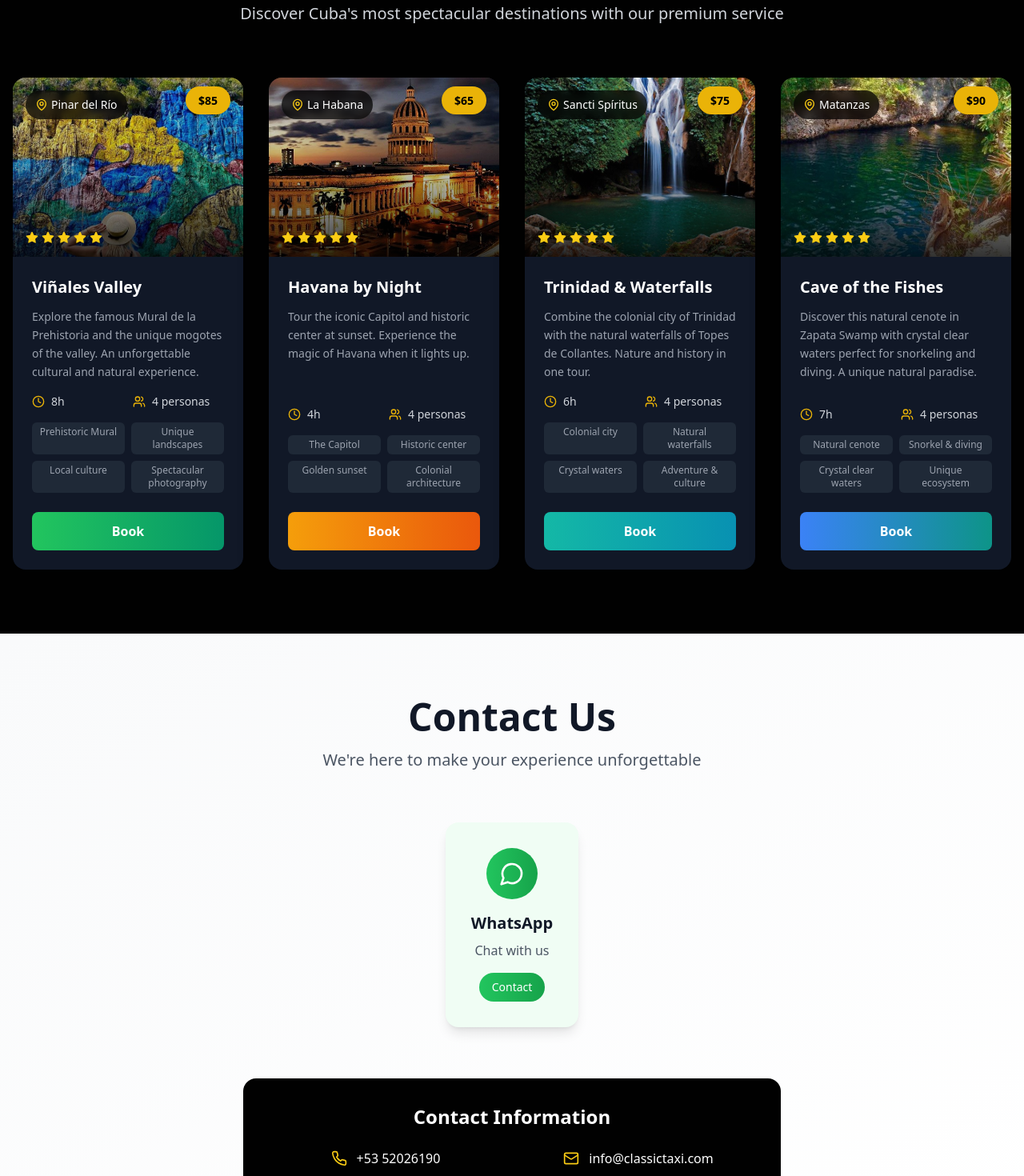
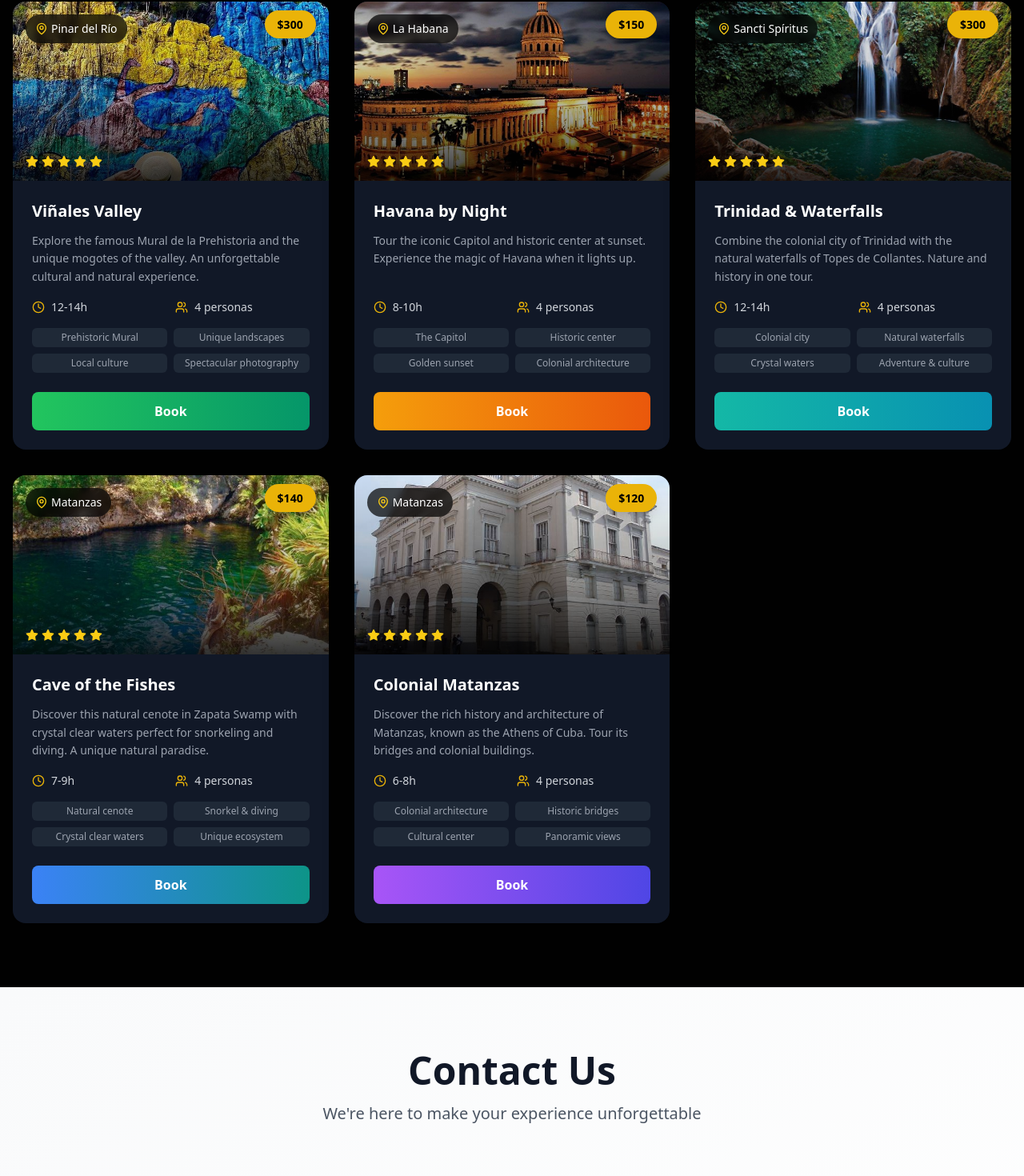
Before and after one commit to RobeDevG/CubaClasicTaxis, a React (Vite) app: page / in a window 1280 px wide. Shown: the part 2426-3896 px from the top of the page at 80% size. Built offline with nearby package versions, Linux system fonts and the light colour scheme.

Commit message:
Refactor code structure for improved readability and maintainability

```diff
--- a/index.html
+++ b/index.html
@@ -2,7 +2,7 @@
 <html lang="es">
   <head>
     <meta charset="UTF-8" />
-    <link rel="icon" type="image/svg+xml" href="/vite.svg" />
+    <link rel="icon" type="image/x-icon" href="/favicon.ico" />
     <meta name="viewport" content="width=device-width, initial-scale=1.0" />
     <meta name="google-site-verification" content="sjU82F_Ky_3VE9DWWp9U-cAActrJbd5AJw2pIx21y1A" />
     <meta name="description" content="Servicio de taxis clásicos americanos y excursiones turísticas. Experimenta el lujo vintage con nuestros autos clásicos restaurados." />
--- a/src/components/Contact.tsx
+++ b/src/components/Contact.tsx
@@ -12,7 +12,7 @@ const Contact: React.FC = () => {
       icon: MessageCircle,
       color: "from-green-500 to-green-600",
       hoverColor: "hover:from-green-400 hover:to-green-500",
-      url: "https://wa.me/5352026190",
+      url: "https://wa.me/5352384482",
       bgColor: "bg-green-50",
     },
     /* {
@@ -50,6 +50,11 @@ const Contact: React.FC = () => {
       opacity: 1,
       transition: { duration: 0.8, ease: "easeOut" },
     },
+  }
+
+  const handleWhatsAppClick = (phoneNumber: string) => {
+    const message = encodeURIComponent("Hola! Me interesa conocer más sobre sus servicios de taxis clásicos.")
+    window.open(`https://wa.me/${phoneNumber.replace(/\s/g, "")}?text=${message}`, "_blank")
   }
 
   return (
@@ -119,9 +124,39 @@ const Contact: React.FC = () => {
           <div className="bg-black text-white rounded-2xl p-8 max-w-2xl mx-auto">
             <h3 className="text-2xl font-bold mb-6">{t("contact.contactInfo")}</h3>
             <div className="grid md:grid-cols-2 gap-6">
-              <div className="flex items-center space-x-3 justify-center">
-                <Phone className="h-5 w-5 text-yellow-400" />
-                <span>+53 52026190</span>
+              <div className="flex flex-col space-y-3">
+                <div className="flex items-center space-x-3 justify-center">
+                  <Phone className="h-5 w-5 text-yellow-400" />
+                  <motion.a
+                    href="https://wa.me/5352384482"
+                    target="_blank"
+                    rel="noopener noreferrer"
+                    whileHover={{ scale: 1.05 }}
+                    className="hover:text-yellow-400 transition-colors duration-300 cursor-pointer"
+                    onClick={(e) => {
+                      e.preventDefault()
+                      handleWhatsAppClick("5352384482")
+                    }}
+                  >
+                    +53 52384482
+                  </motion.a>
+                </div>
+                <div className="flex items-center space-x-3 justify-center">
+                  <Phone className="h-5 w-5 text-yellow-400" />
+                  <motion.a
+                    href="https://wa.me/5353431628"
+                    target="_blank"
+                    rel="noopener noreferrer"
+                    whileHover={{ scale: 1.05 }}
+                    className="hover:text-yellow-400 transition-colors duration-300 cursor-pointer"
+                    onClick={(e) => {
+                      e.preventDefault()
+                      handleWhatsAppClick("5353431628")
+                    }}
+                  >
+                    +53 53431628
+                  </motion.a>
+                </div>
               </div>
               <div className="flex items-center space-x-3 justify-center">
                 <Mail className="h-5 w-5 text-yellow-400" />
--- a/src/components/Excursions.tsx
+++ b/src/components/Excursions.tsx
@@ -1,53 +1,63 @@
-import type React from "react"
-import { motion } from "framer-motion"
-import { useTranslation } from "react-i18next"
-import { Clock, Users, Star, MapPin } from "lucide-react"
-import vinalesImg from "../assets/viñales.png"
-import habanaImg from "../assets/habana.png"
-import trinidadImg from "../assets/trinidad.png"
-import cuevalospeceImg from "../assets/cuevadelospeces.png"
+import type React from "react";
+import { motion } from "framer-motion";
+import { useTranslation } from "react-i18next";
+import { Clock, Users, Star, MapPin } from "lucide-react";
+import vinalesImg from "../assets/viñales.png";
+import habanaImg from "../assets/habana.png";
+import trinidadImg from "../assets/trinidad.png";
+import cuevalospeceImg from "../assets/cuevadelospeces.png";
+import matanzasImg from "../assets/Teatrosauto.jpg";
 
 const Excursions: React.FC = () => {
-  const { t } = useTranslation()
+  const { t } = useTranslation();
 
   const excursions = [
     {
       key: "vinales",
       image: vinalesImg,
-      duration: "8h",
+      duration: "12-14h",
       capacity: "4 personas",
-      price: "$85",
+      price: "$300",
       location: "Pinar del Río",
       color: "from-green-500 to-emerald-600",
     },
     {
       key: "habana",
       image: habanaImg,
-      duration: "4h",
+      duration: "8-10h",
       capacity: "4 personas",
-      price: "$65",
+      price: "$150",
       location: "La Habana",
       color: "from-amber-500 to-orange-600",
     },
     {
       key: "trinidad",
       image: trinidadImg,
-      duration: "6h",
+      duration: "12-14h",
       capacity: "4 personas",
-      price: "$75",
+      price: "$300",
       location: "Sancti Spíritus",
       color: "from-teal-500 to-cyan-600",
     },
     {
       key: "cuevalospeces",
       image: cuevalospeceImg,
-      duration: "7h",
+      duration: "7-9h",
       capacity: "4 personas",
-      price: "$90",
+      price: "$140",
       location: "Matanzas",
       color: "from-blue-500 to-teal-600",
     },
-  ]
+    {
+      key: "matanzas",
+      image: matanzasImg,
+      duration: "6-8h",
+      capacity: "4 personas",
+      price: "$120",
+      location: "Matanzas",
+      color: "from-purple-500 to-indigo-600",
+    },
+  ];
 
   const containerVariants = {
     hidden: { opacity: 0 },
@@ -57,7 +67,7 @@ const Excursions: React.FC = () => {
         staggerChildren: 0.2,
       },
     },
-  }
+  };
 
   const cardVariants = {
     hidden: { y: 50, opacity: 0 },
@@ -66,12 +76,14 @@ const Excursions: React.FC = () => {
       opacity: 1,
       transition: { duration: 0.8, ease: "easeOut" },
     },
-  }
+  };
 
   const handleWhatsAppClick = (tourName: string) => {
-    const message = encodeURIComponent(`Hola! Me interesa la excursión "${tourName}". ¿Podrían darme más información?`)
-    window.open(`https://wa.me/5352026190?text=${message}`, "_blank")
-  }
+    const message = encodeURIComponent(
+      `Hola! Me interesa la excursión "${tourName}". ¿Podrían darme más información?`
+    );
+    window.open(`https://wa.me/5352384482?text=${message}`, "_blank");
+  };
 
   return (
     <section id="excursions" className="py-20 bg-black">
@@ -83,8 +95,12 @@ const Excursions: React.FC = () => {
           viewport={{ once: true }}
           className="text-center mb-16"
         >
-          <h2 className="text-4xl md:text-5xl font-bold text-white mb-4">{t("excursions.title")}</h2>
-          <p className="text-xl text-gray-300 max-w-4xl mx-auto mb-8 leading-relaxed">{t("excursions.subtitle")}</p>
+          <h2 className="text-4xl md:text-5xl font-bold text-white mb-4">
+            {t("excursions.title")}
+          </h2>
+          <p className="text-xl text-gray-300 max-w-4xl mx-auto mb-8 leading-relaxed">
+            {t("excursions.subtitle")}
+          </p>
         </motion.div>
 
         <motion.div
@@ -92,10 +108,13 @@ const Excursions: React.FC = () => {
           initial="hidden"
           whileInView="visible"
           viewport={{ once: true }}
-          className="grid md:grid-cols-2 lg:grid-cols-4 gap-8"
+          className="grid md:grid-cols-2 lg:grid-cols-3 gap-8"
         >
           {excursions.map((excursion) => {
-            const highlights = t(`excursions.tours.${excursion.key}.highlights`, { returnObjects: true }) as string[]
+            const highlights = t(
+              `excursions.tours.${excursion.key}.highlights`,
+              { returnObjects: true }
+            ) as string[];
 
             return (
               <motion.div
@@ -124,7 +143,9 @@ const Excursions: React.FC = () => {
                   <div className="absolute top-4 left-4">
                     <div className="flex items-center space-x-1 bg-black/70 backdrop-blur-sm px-3 py-2 rounded-full">
                       <MapPin className="h-4 w-4 text-yellow-400" />
-                      <span className="text-white text-sm font-medium">{excursion.location}</span>
+                      <span className="text-white text-sm font-medium">
+                        {excursion.location}
+                      </span>
                     </div>
                   </div>
 
@@ -132,7 +153,10 @@ const Excursions: React.FC = () => {
                   <div className="absolute bottom-4 left-4">
                     <div className="flex items-center space-x-1">
                       {[...Array(5)].map((_, i) => (
-                        <Star key={i} className="h-4 w-4 text-yellow-400 fill-current" />
+                        <Star
+                          key={i}
+                          className="h-4 w-4 text-yellow-400 fill-current"
+                        />
                       ))}
                     </div>
                   </div>
@@ -140,7 +164,9 @@ const Excursions: React.FC = () => {
 
                 {/* Content Section - Flex grow to push button to bottom */}
                 <div className="p-6 flex-1 flex flex-col">
-                  <h3 className="text-xl font-bold text-white mb-3">{t(`excursions.tours.${excursion.key}.title`)}</h3>
+                  <h3 className="text-xl font-bold text-white mb-3">
+                    {t(`excursions.tours.${excursion.key}.title`)}
+                  </h3>
 
                   <p className="text-gray-400 mb-4 text-sm leading-relaxed flex-grow">
                     {t(`excursions.tours.${excursion.key}.description`)}
@@ -161,11 +187,16 @@ const Excursions: React.FC = () => {
                   {/* Highlights */}
                   <div className="mb-6">
                     <div className="grid grid-cols-2 gap-2">
-                      {highlights.slice(0, 4).map((highlight: string, index: number) => (
-                        <div key={index} className="text-xs text-gray-400 bg-gray-800 px-2 py-1 rounded-md text-center">
-                          {highlight}
-                        </div>
-                      ))}
+                      {highlights
+                        .slice(0, 4)
+                        .map((highlight: string, index: number) => (
+                          <div
+                            key={index}
+                            className="text-xs text-gray-400 bg-gray-800 px-2 py-1 rounded-md text-center"
+                          >
+                            {highlight}
+                          </div>
+                        ))}
                     </div>
                   </div>
 
@@ -174,7 +205,11 @@ const Excursions: React.FC = () => {
                     <motion.button
                       whileHover={{ scale: 1.05 }}
                       whileTap={{ scale: 0.95 }}
-                      onClick={() => handleWhatsAppClick(t(`excursions.tours.${excursion.key}.title`))}
+                      onClick={() =>
+                        handleWhatsAppClick(
+                          t(`excursions.tours.${excursion.key}.title`)
+                        )
+                      }
                       className={`w-full py-3 bg-gradient-to-r ${excursion.color} text-white font-bold rounded-lg hover:shadow-lg transition-all duration-300`}
                     >
                       {t("excursions.book")}
@@ -182,12 +217,12 @@ const Excursions: React.FC = () => {
                   </div>
                 </div>
               </motion.div>
-            )
+            );
           })}
         </motion.div>
       </div>
     </section>
-  )
-}
+  );
+};
 
-export default Excursions
+export default Excursions;
--- a/src/components/Hero.tsx
+++ b/src/components/Hero.tsx
@@ -25,6 +25,11 @@ const Hero: React.FC = () => {
       opacity: 1,
       transition: { duration: 0.8, ease: "easeOut" },
     },
+  }
+
+  const handleWhatsAppClick = () => {
+    const message = encodeURIComponent("Hola! Me interesa reservar un taxi clásico. ¿Podrían darme más información?")
+    window.open(`https://wa.me/5352384482?text=${message}`, "_blank")
   }
 
   return (
@@ -94,9 +99,10 @@ const Hero: React.FC = () => {
 
         <motion.div variants={itemVariants}>
           <motion.button
+            onClick={handleWhatsAppClick}
             whileHover={{ scale: 1.05, boxShadow: "0 0 30px rgba(251, 191, 36, 0.5)" }}
             whileTap={{ scale: 0.95 }}
-            className="px-12 py-4 bg-gradient-to-r from-yellow-400 to-yellow-600 text-black font-bold text-lg rounded-full shadow-2xl hover:from-yellow-500 hover:to-yellow-700 transition-all duration-300"
+            className="px-12 py-4 bg-gradient-to-r from-yellow-400 to-yellow-600 text-black font-bold text-lg rounded-full shadow-2xl hover:from-yellow-500 hover:to-yellow-700 transition-all duration-300 cursor-pointer"
           >
             {t("hero.cta")}
           </motion.button>
--- a/src/components/Services.tsx
+++ b/src/components/Services.tsx
@@ -16,7 +16,7 @@ const Services: React.FC = () => {
       accentColor: "text-emerald-600",
       bgColor: "bg-emerald-500",
       borderColor: "border-emerald-500",
-      whatsappNumber: "+5355794449",
+      whatsappNumber: "53 52384482",
     },
     {
       key: "taxi2",
@@ -25,7 +25,7 @@ const Services: React.FC = () => {
       accentColor: "text-red-600",
       bgColor: "bg-red-500",
       borderColor: "border-red-500",
-      whatsappNumber: "+53 52026190",
+      whatsappNumber: "+53 52384482",
     },
   ]
 
@@ -130,11 +130,9 @@ const Services: React.FC = () => {
 
                 {/* Content Section */}
                 <div className="p-8">
-                  <div className="flex items-start justify-between mb-4">
+                  <div className="flex items-start justify-between mb-6">
                     <h3 className="text-2xl font-bold text-gray-900 leading-tight">{t(`services.${taxi.key}.name`)}</h3>
                   </div>
-
-                  <p className="text-gray-600 mb-6 leading-relaxed text-lg">{t(`services.${taxi.key}.description`)}</p>
 
                   {/* Info Cards */}
                   <div className="grid grid-cols-1 gap-3 mb-6">
@@ -145,7 +143,7 @@ const Services: React.FC = () => {
                   </div>
 
                   {/* Features Grid */}
-                  <div className="grid grid-cols-2 gap-3 mb-6">
+                  <div className="grid grid-cols-2 gap-3 mb-8">
                     {features.map((feature: string, featureIndex: number) => {
                       const IconComponent = featureIcons[featureIndex as keyof typeof featureIcons]
                       return (
@@ -197,7 +195,7 @@ const Services: React.FC = () => {
             <motion.button
               whileHover={{ scale: 1.05 }}
               whileTap={{ scale: 0.95 }}
-              onClick={() => handleWhatsAppClick("+53 52026190", "servicios personalizados")}
+              onClick={() => handleWhatsAppClick("+53 52384482", "servicios personalizados")}
               className="px-8 py-3 bg-black text-white font-bold rounded-xl hover:bg-gray-800 transition-all duration-300"
             >
               {t("services.contactNow")}
--- a/src/i18n/locales/en.json
+++ b/src/i18n/locales/en.json
@@ -33,7 +33,7 @@
       "features": ["Original chrome", "Premium interior", "Improved suspension", "Sound system"],
       "capacity": "Up to 4 passengers",
       "year": "1954",
-      "price": "From $30/hour"
+      "price": "From $25/hour"
     }
   },
   "excursions": {
@@ -61,6 +61,11 @@
         "title": "Cave of the Fishes",
         "description": "Discover this natural cenote in Zapata Swamp with crystal clear waters perfect for snorkeling and diving. A unique natural paradise.",
         "highlights": ["Natural cenote", "Snorkel & diving", "Crystal clear waters", "Unique ecosystem"]
+      },
+        "matanzas": {
+        "title": "Colonial Matanzas",
+        "description": "Discover the rich history and architecture of Matanzas, known as the Athens of Cuba. Tour its bridges and colonial buildings.",
+        "highlights": ["Colonial architecture", "Historic bridges", "Cultural center", "Panoramic views"]
       }
     }
   },
--- a/src/i18n/locales/es.json
+++ b/src/i18n/locales/es.json
@@ -33,7 +33,7 @@
       "features": ["Cromados originales", "Interior premium", "Suspensión mejorada", "Sistema de sonido"],
       "capacity": "Hasta 4 pasajeros",
       "year": "1954",
-      "price": "Desde $30/hora"
+      "price": "Desde $25/hora"
     }
   },
   "excursions": {
@@ -61,6 +61,11 @@
         "title": "Cueva de los Peces",
         "description": "Descubre este cenote natural en la Ciénaga de Zapata con aguas cristalinas perfectas para snorkel y buceo. Un paraíso natural único.",
         "highlights": ["Cenote natural", "Snorkel y buceo", "Aguas cristalinas", "Ecosistema único"]
+      },
+       "matanzas": {
+        "title": "Matanzas Colonial",
+        "description": "Descubre la rica historia y arquitectura de Matanzas, conocida como la Atenas de Cuba. Recorre sus puentes y edificios coloniales.",
+        "highlights": ["Arquitectura colonial", "Puentes históricos", "Centro cultural", "Vistas panorámicas"]
       }
     }
   },
```
Also changed, not shown: src/assets/Teatrosauto.jpg (added), 1 other file (tests, documents, lock files or other folders).
